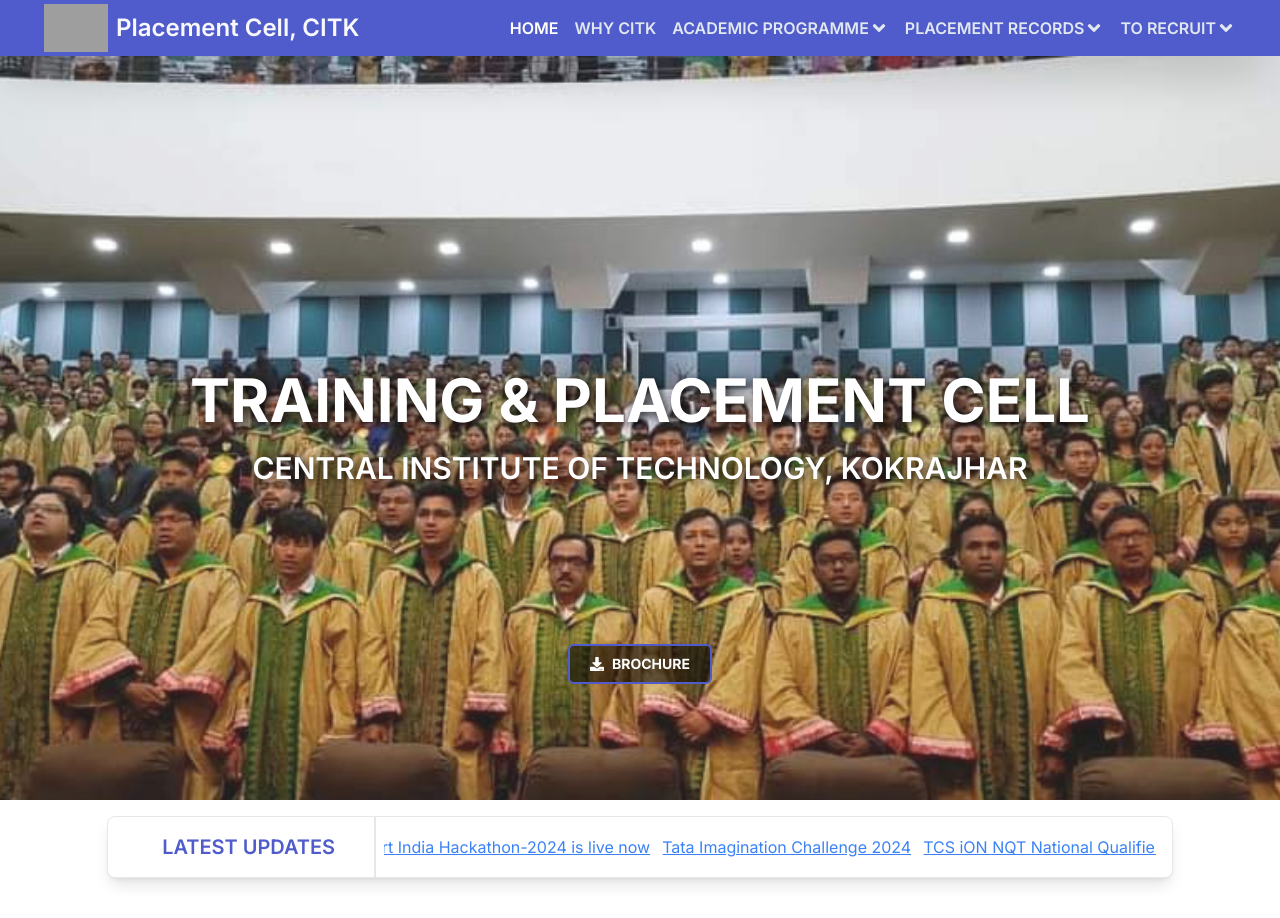
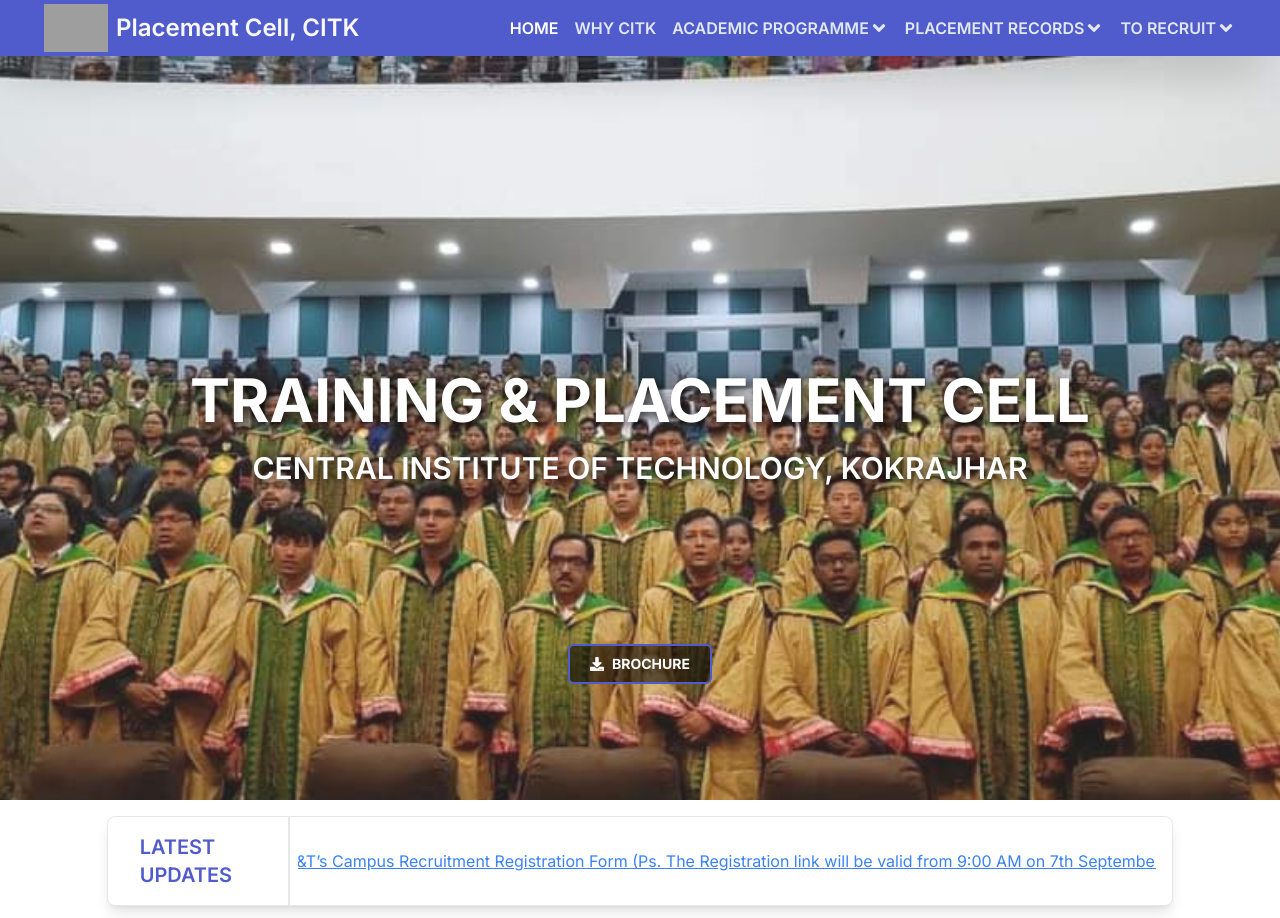
Before and after one commit to placementcellcitk/placementcellcitk.github.io, a Next.js app: page / in a window 1280 px wide. Shown: the top 918 px of the page. Built offline with nearby package versions, Linux system fonts and the light colour scheme; grey boxes are pictures that could not be loaded.

Commit message:
Latest Update Updated

```diff
--- a/next.config.mjs
+++ b/next.config.mjs
@@ -1,7 +1,7 @@
 /** @type {import('next').NextConfig} */
 const nextConfig = {
   basePath: "/",
-  output: "export",
+ output: "export",
   reactStrictMode: true,
 };
 
--- a/src/components/home/recentcompany.tsx
+++ b/src/components/home/recentcompany.tsx
@@ -2,18 +2,13 @@
 
 const links = [
   {
-    href: "https://www.tcsion.com/hub/national-qualifier-test/",
-    title: "TCS iON NQT National Qualifier Test",
+    href: "https://u18733853.ct.sendgrid.net/ls/click?upn=u001.MuP0hI9xLKLWcATGBfsmbCshPnPP73zWIgkPbKUeQKnytD5Pmj-2FZkXk0cekbxT6T9HyPS-2F-2Fm5SYYE2lrfboOZdOYL3gdCCw2meoqpZEQTAgo5J4HTcAKn-2B4q2-2FHybAIQFrWC_6u0htt-2BP6wzU2Mzee0JsQPKJRzBqkteyclQfVsx8cqsvNb3l8Y0-2F5SPTUNFlB9WwmREy7l4cSVdb1EMZ5vm0Jx5HI8HxJ51QHav0grUQdjyEmygtsd0zpnv59DK-2BGWUNnuTx68syg9FxXEYhwFkFNihk-2BcT1uBEnv8cvvHnzRlH0AIKMztfm0vilJUXRI7qXUlQebEm4JigC3G9VCbY9jw-3D-3D",
+    title: "L&T’s Campus Recruitment Eligibility Criteria",
   },
    {
-     href: "https://sih.gov.in/",
-     title: "Smart India Hackathon-2024 is live now",
+     href: "https://u18733853.ct.sendgrid.net/ls/click?upn=u001.MuP0hI9xLKLWcATGBfsmbCqKg14pgBKMEt7PccnUz5sOIF9eMrTxTIAx5clvLmPLm195sKJ71a-2BEReP5sMioaeP8dFabNh3SfOAxH9Ixdi7LCgRcKhOqFS0CULcQu7lT2dJxFrchtyfmi8ZDDCZJIEgnEX8G9daTkPEcPhaIH9zWdrHbUQJvhWjgR5ufbPFVmpx9wkcNhjXK1cH-2Bie8iKQ-3D-3DUP7y_6u0htt-2BP6wzU2Mzee0JsQPKJRzBqkteyclQfVsx8cqsvNb3l8Y0-2F5SPTUNFlB9WwBAVvHtp195EupHY1uimYpH-2FPZ4Gr6jTDR5F5YSnR5j8OCout8c0cFRHFT1eUWP48QEf-2FhUrUEqa4btmarFgjSne5Lx3QDZ8bw7yJFWlOPO41jN-2B1oyAf2DYS-2BcwX0NAhGmR4U0ali-2BsckDlXtMb8JQ-3D-3D",
+     title: "L&T’s Campus Recruitment Registration Form (Ps. The Registration link will be valid from 9:00 AM on 7th September 2024 to 11:59 PM on 17th September 2024.)",
    },
-   {
-     href: "https://unstop.com/competitions/tata-imagination-challenge-2024-student-track-tata-imagination-challenge-2024-tata-group-1096490?ref=LawCentre",
-     title:
-       "Tata Imagination Challenge 2024",
-  },
 
 ];
 
```
